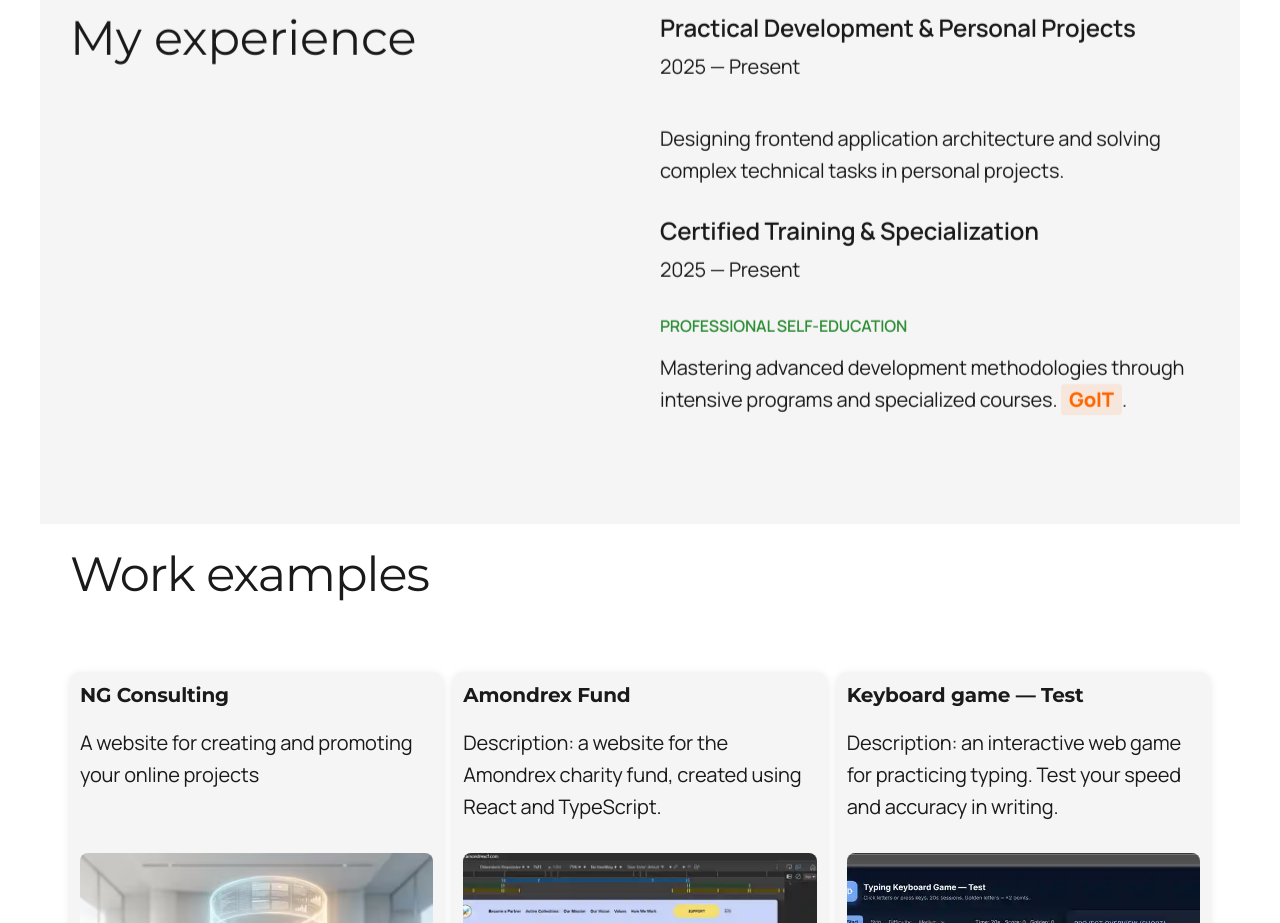
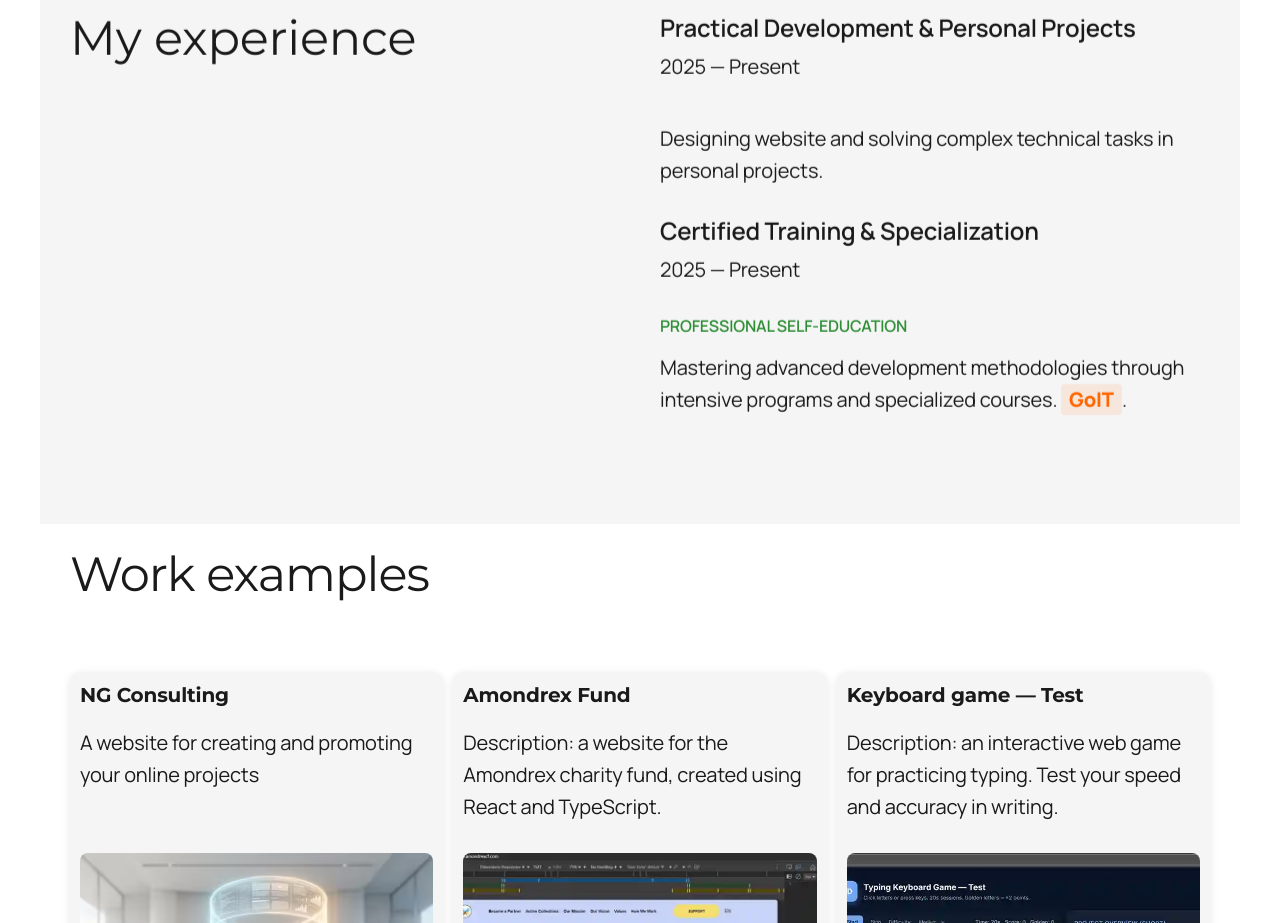
Before and after one commit to ljresetl/webdevcompass, a Next.js app: page / in a window 1280 px wide. Shown: the part 2360-3283 px from the top of the page. Built offline with nearby package versions, Linux system fonts and the light colour scheme.

Commit message:
Update translations.ts
Up

```diff
--- a/src/i18n/translations.ts
+++ b/src/i18n/translations.ts
@@ -140,7 +140,7 @@ navExperienceP: "Практична розробка та персональні
 
 navExperiencePtwo: "2025 — теперішній час",
 
-navExperiencePthree: "Створюю архітектуру фронтенд-додатків, реалізуючи складні технічні завдання у власних проєктах.",
+navExperiencePthree: "Створюю архітектуру вебсторінок, реалізуючи складні технічні завдання у власних проєктах.",
 
 navExperiencePfour: "Сертифікована підготовка та спеціалізація",
 
@@ -335,7 +335,7 @@ navExperienceP: "Practical Development & Personal Projects",
 
 navExperiencePtwo: "2025 — Present",
 
-navExperiencePthree: "Designing frontend application architecture and solving complex technical tasks in personal projects.",
+navExperiencePthree: "Designing website  and solving complex technical tasks in personal projects.",
 
 navExperiencePfour: "Certified Training & Specialization",
 
@@ -530,7 +530,7 @@ navExperienceP: "Praktický vývoj a osobní projekty",
 
 navExperiencePtwo: "2025 — současnost",
 
-navExperiencePthree: "Navrhuji architekturu frontendových aplikací a realizuji náročné technické úkoly ve vlastních projektech.",
+navExperiencePthree: "Navrhuji architekturu webových stránek a realizuji náročné technické úkoly ve vlastních projektech.",
 
 navExperiencePfour: "Certifikovaná příprava a specializace",
 
```
